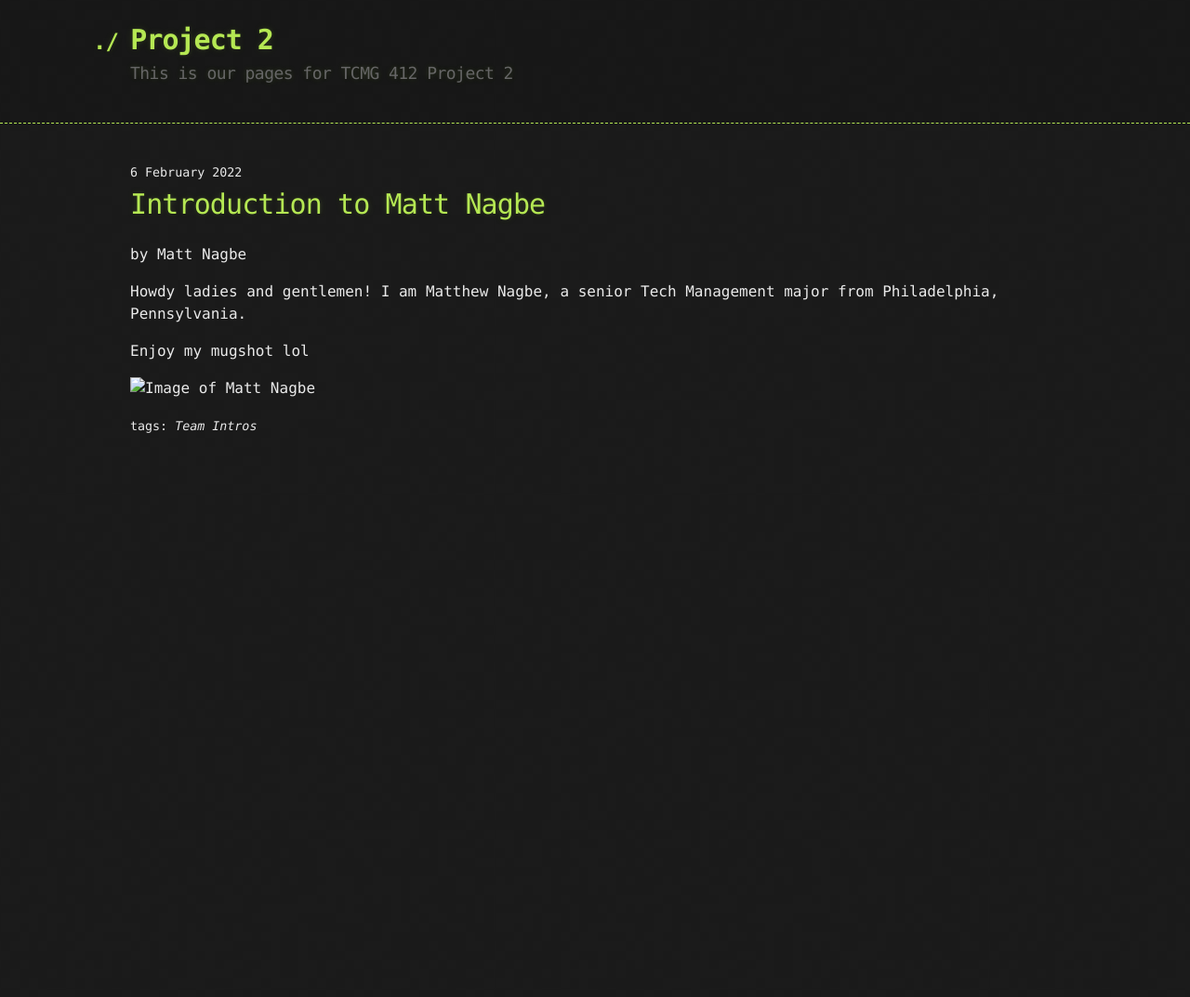
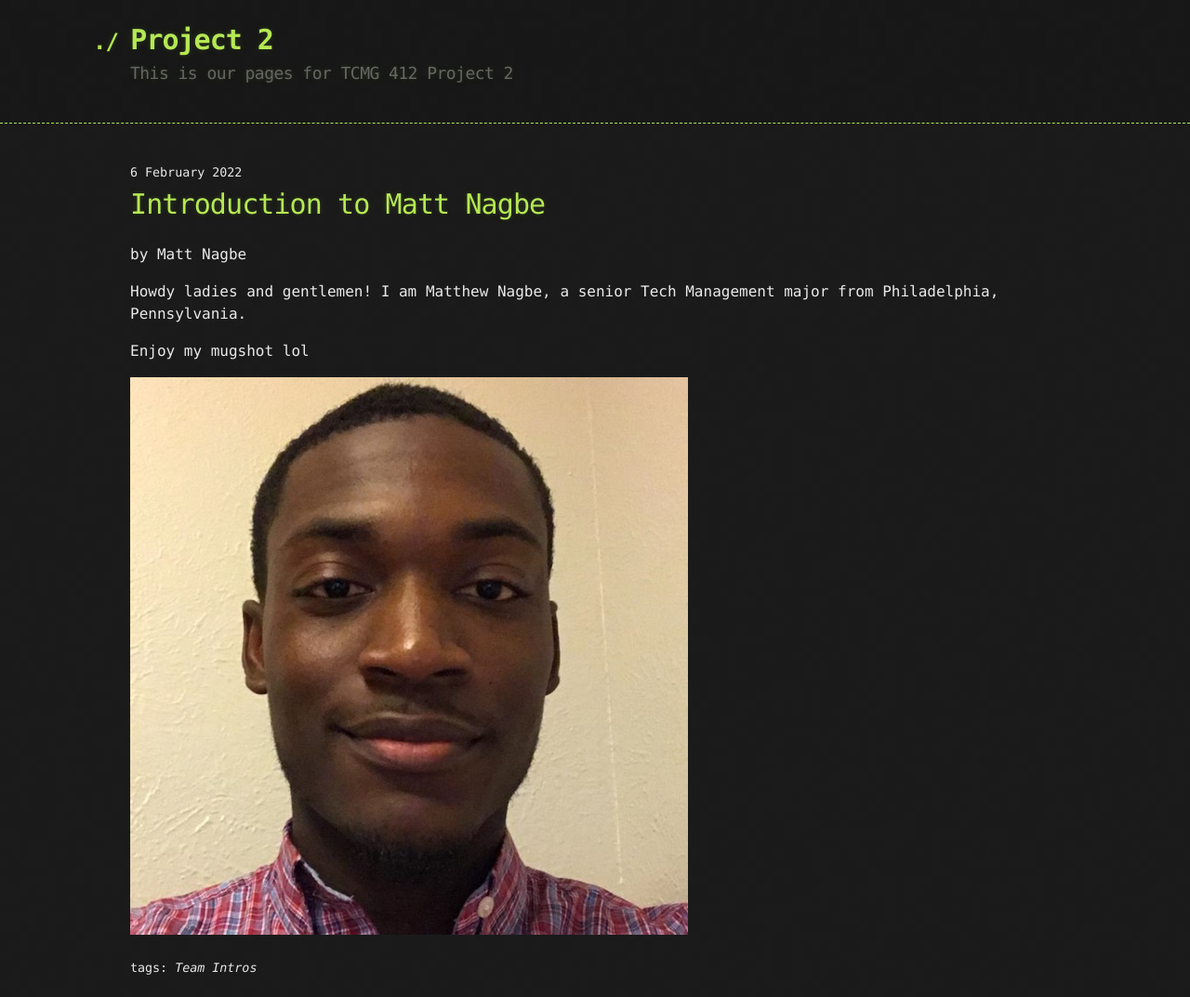
Before and after one commit to Spring22TCMG412Group4/Project2, a Jekyll site: the page built from _posts/2022-02-06-MattNagbe.md, in a window 1280 px wide. Shown: the whole page at 93% size. Built offline with Jekyll 4.4.1, drawn with Linux system fonts in a browser that asks for light colours; before the commit the page ends 900 px from its top, so only the background shows below that.

Commit message:
Update 2022-02-06-MattNagbe.md

```diff
--- a/_posts/2022-02-06-MattNagbe.md
+++ b/_posts/2022-02-06-MattNagbe.md
@@ -11,4 +11,4 @@ from Philadelphia, Pennsylvania.
 
 Enjoy my mugshot lol
 
-![Image of Matt Nagbe](/Project2/_assets/images/nagbe.png)
+![Image of Matt Nagbe](/Project2/assets/images/nagbe.png)
```
